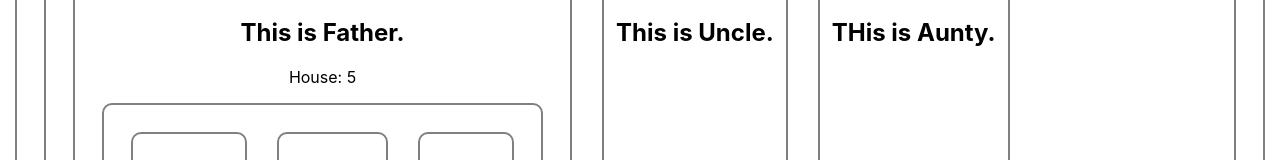
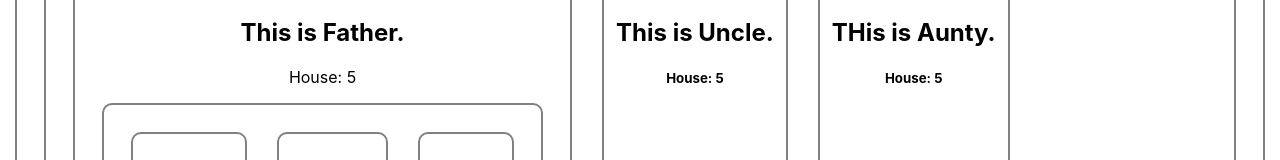
Before and after one commit to mdraselmiah95/grandMa-context, a React (Create React App) app: page / in a window 1280 px wide. Shown: the part 185-345 px from the top of the page. Built offline with nearby package versions, Linux system fonts and the light colour scheme.

Commit message:
WIP on GrandMa context project

```diff
--- a/src/components/Aunty/Aunty.js
+++ b/src/components/Aunty/Aunty.js
@@ -1,9 +1,11 @@
 import React from "react";
 
-const Aunty = () => {
+const Aunty = (props) => {
+  const { house } = props;
   return (
     <div>
       <h2>THis is Aunty.</h2>
+      <h5>House: {house}</h5>
     </div>
   );
 };
--- a/src/components/Uncle/Uncle.js
+++ b/src/components/Uncle/Uncle.js
@@ -1,9 +1,11 @@
 import React from "react";
 
-const Uncle = () => {
+const Uncle = (props) => {
+  const { house } = props;
   return (
     <div>
       <h2>This is Uncle.</h2>
+      <h5>House: {house}</h5>
     </div>
   );
 };
```
